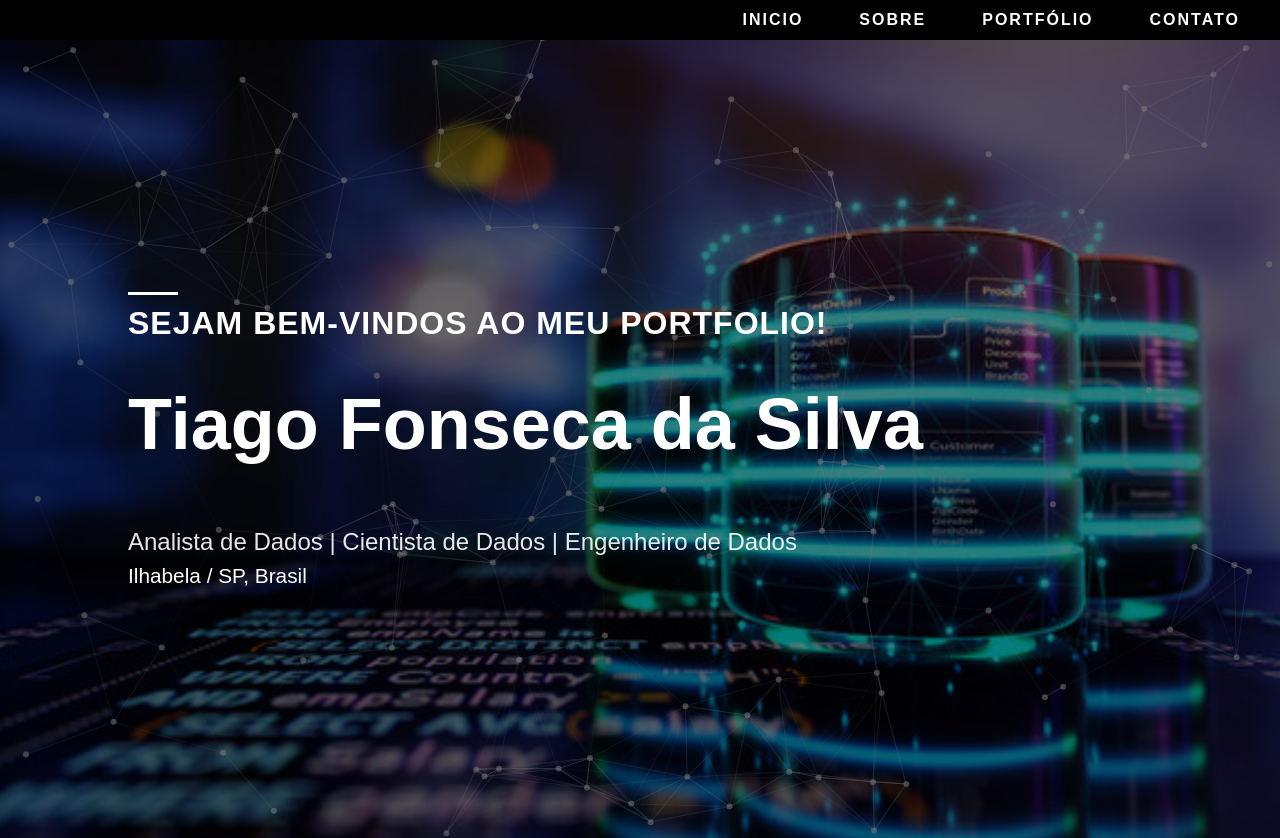
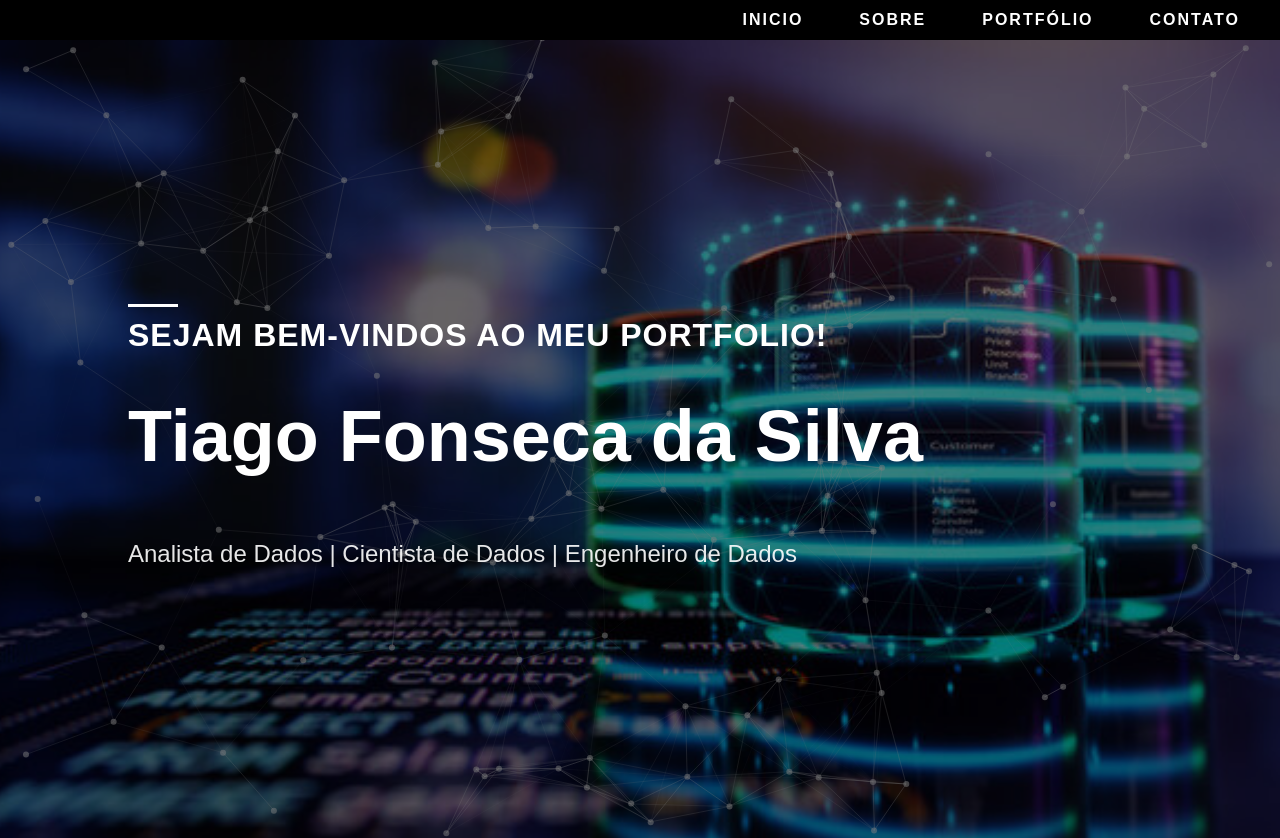
Before and after one commit to tiago639/Meu-portifoleo, a React (Create React App) app: page / in a window 1280 px wide. Shown: the top 838 px of the page. Built offline with nearby package versions, Linux system fonts and the light colour scheme.

Commit message:
ajuste no home

```diff
--- a/src/sections/Home.jsx
+++ b/src/sections/Home.jsx
@@ -27,7 +27,6 @@ function Home() {
         </div>
         <h2 className="nome">Tiago Fonseca da Silva</h2>
         <p className="profissoes">Analista de Dados | Cientista de Dados | Engenheiro de Dados</p>
-        <p className="localizacao">Ilhabela / SP, Brasil</p>
       </div>
     </section>
   );
```
